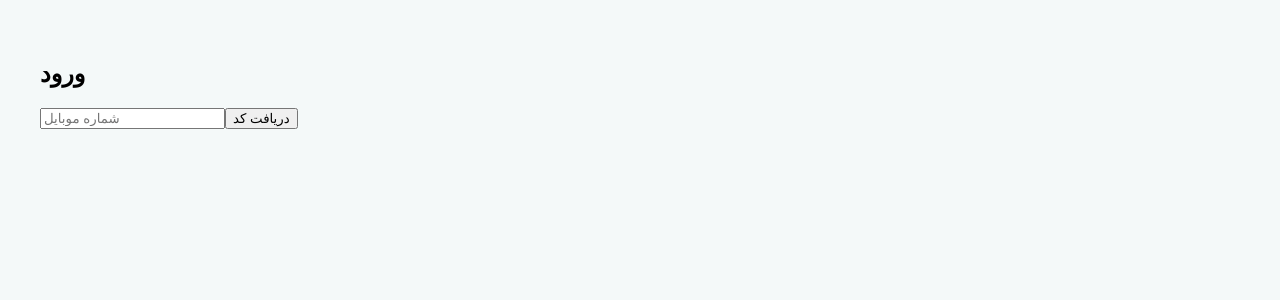
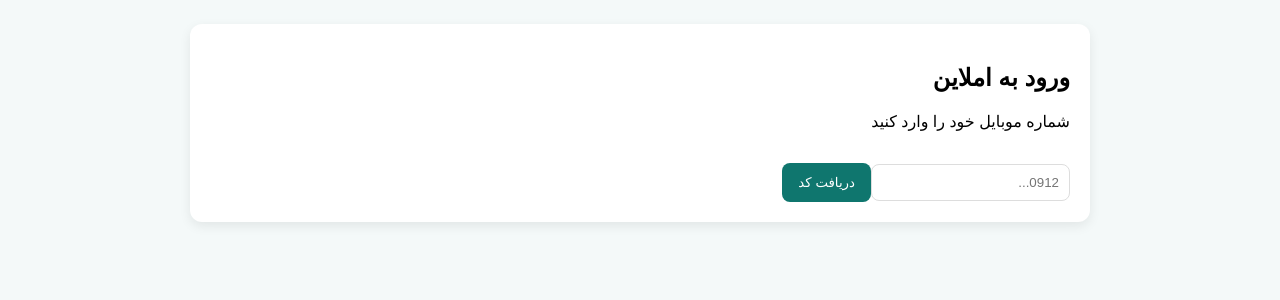
Before and after one commit to m-khonyagar/amline-platform, a Next.js app in the folder next-gen/apps/people/: page /login in a window 1280 px wide. Shown: the top 300 px of the page. Built offline with nearby package versions, Linux system fonts and the light colour scheme.

Commit message:
ui: improve login UI

```diff
--- a/next-gen/apps/people/pages/login.tsx
+++ b/next-gen/apps/people/pages/login.tsx
@@ -2,31 +2,24 @@
 
 export default function Login() {
   const [phone, setPhone] = useState('')
-  const [result, setResult] = useState(null)
-
-  const handleLogin = async () => {
-    const res = await fetch('http://localhost:9001/api/v1/auth/login', {
-      method: 'POST',
-      headers: { 'Content-Type': 'application/json' },
-      body: JSON.stringify({ phone })
-    })
-    const data = await res.json()
-    setResult(data)
-  }
 
   return (
-    <div style={{ padding: 40 }}>
-      <h2>ورود</h2>
-      <input
-        placeholder="شماره موبایل"
-        value={phone}
-        onChange={(e) => setPhone(e.target.value)}
-      />
-      <button onClick={handleLogin}>دریافت کد</button>
+    <div className="container" dir="rtl">
+      <div className="card">
+        <h2>ورود به املاین</h2>
+        <p>شماره موبایل خود را وارد کنید</p>
 
-      {result && (
-        <pre>{JSON.stringify(result, null, 2)}</pre>
-      )}
+        <input
+          className="input"
+          placeholder="0912..."
+          value={phone}
+          onChange={(e) => setPhone(e.target.value)}
+        />
+
+        <button className="button" style={{ marginTop: 16 }}>
+          دریافت کد
+        </button>
+      </div>
     </div>
   )
 }
```
